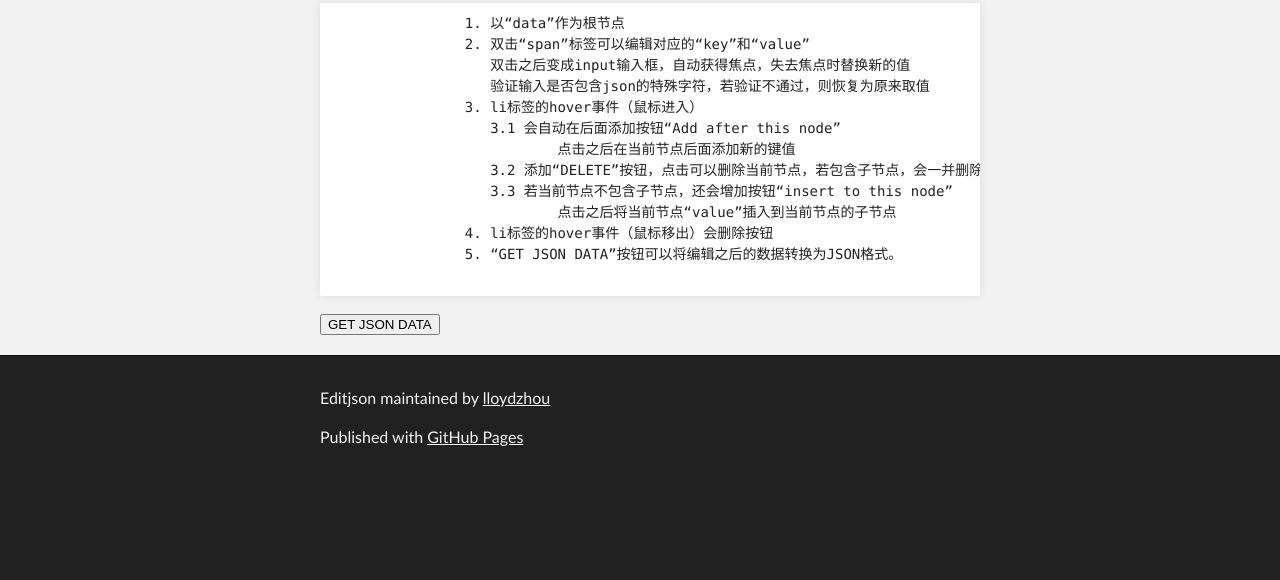
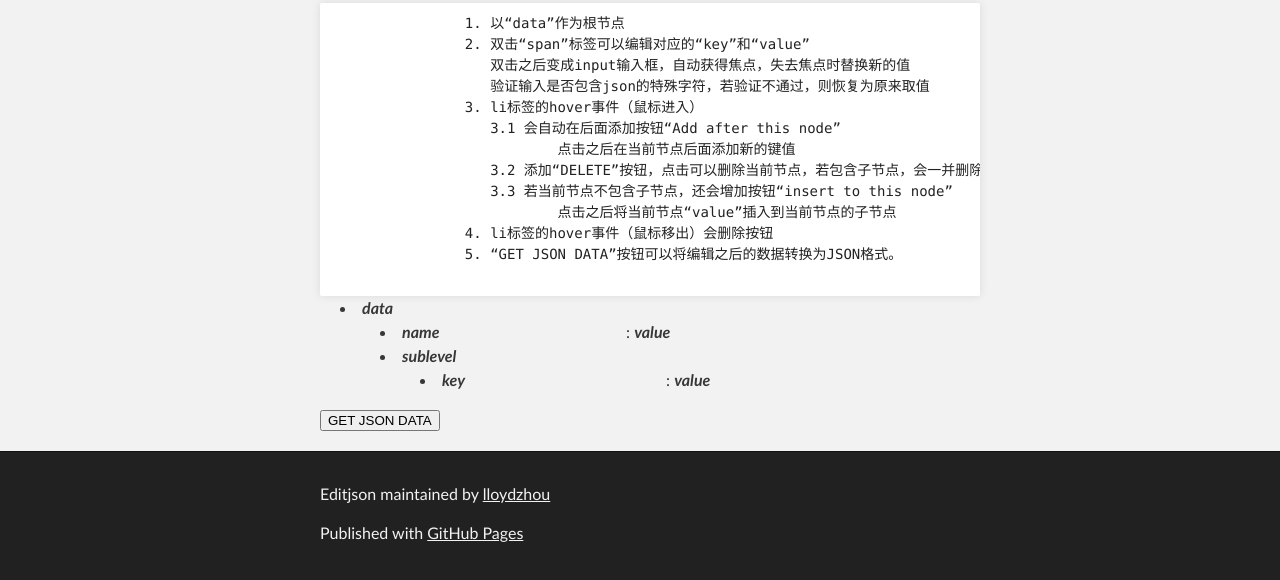
Before and after one commit to lloydzhou/editjson, a plain HTML site: page index.html in a window 1280 px wide. Shown: the part 325-905 px from the top of the page. Before the commit the page ends 809 px from the top, so only its background shows below. Drawn offline with nearby package versions, Linux system fonts and the light colour scheme.

Commit message:
update index.html

```diff
--- a/index.html
+++ b/index.html
@@ -65,7 +65,7 @@ $('#json-tree').jsonEditor({
 	deleteButton: '<i class="icon-remove-circle"></i>Delete',
 	insertButton: '<i class="icon-play-circle"></i>Insert',
 	separator: ' : ',
-	data:<?php echo $jsonData->json_data;?>
+	data:{name:'value', sublevel: {key: 'value'}}
 })
 JSON.stringify = JSON.stringify || function (obj) {
     var t = typeof (obj);
```
